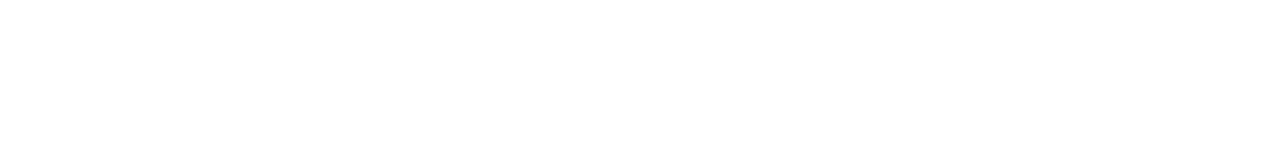
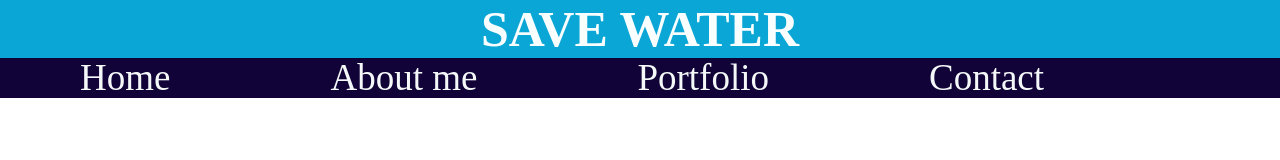
Before and after one commit to dixitshivani/Water-dsc, a plain HTML site: page index.html in a window 1280 px wide. Drawn offline with Linux system fonts and the light colour scheme.

Commit message:
Added nav bar to the home page

```diff
--- a/index.html
+++ b/index.html
@@ -5,8 +5,18 @@
     <meta name="viewport" content="width=device-width, initial-scale=1.0">
     <meta http-equiv="X-UA-Compatible" content="ie=edge">
     <title>Water Resources</title>
+    <link rel="stylesheet" href="style.css">
 </head>
 <body>
+    <h1>SAVE WATER</h1>
+    <nav>
+    <ul>
+         <li><a href="Home.html">Home</a></li>
+         <li><a href="About us.html">About me</a></li>
+         <li><a href="Upload.html">Portfolio</a></li>
+         <li><a href="A message for you.html">Contact</a></li>
 
+    </ul>
+ </nav>
 </body>
 </html>
--- a/style.css
+++ b/style.css
@@ -2,3 +2,38 @@
 margin:0;
 padding:0;
 }
+
+h1 {
+
+    color: rgb(249, 254, 255);
+    font-style: basilisk;
+    background-color:rgb(10, 166, 214);
+    font-size: 50px;
+    text-align: center;
+}
+
+nav{
+    width: 100%;
+    height: 40px;
+    background-color: rgb(17, 3, 56);
+}
+
+ul li{
+
+    list-style: none;
+    display: inline-block;
+    line-height: 40px;
+    float: left;
+    line-height: 40px;
+
+}
+
+ul li a{
+    display: block;
+    text-decoration: none;
+    text-align: center;
+    font-size: 37px;
+    font-family: basilisk;
+    color: rgb(244, 248, 248);
+    padding: 0 80px;
+}
```
